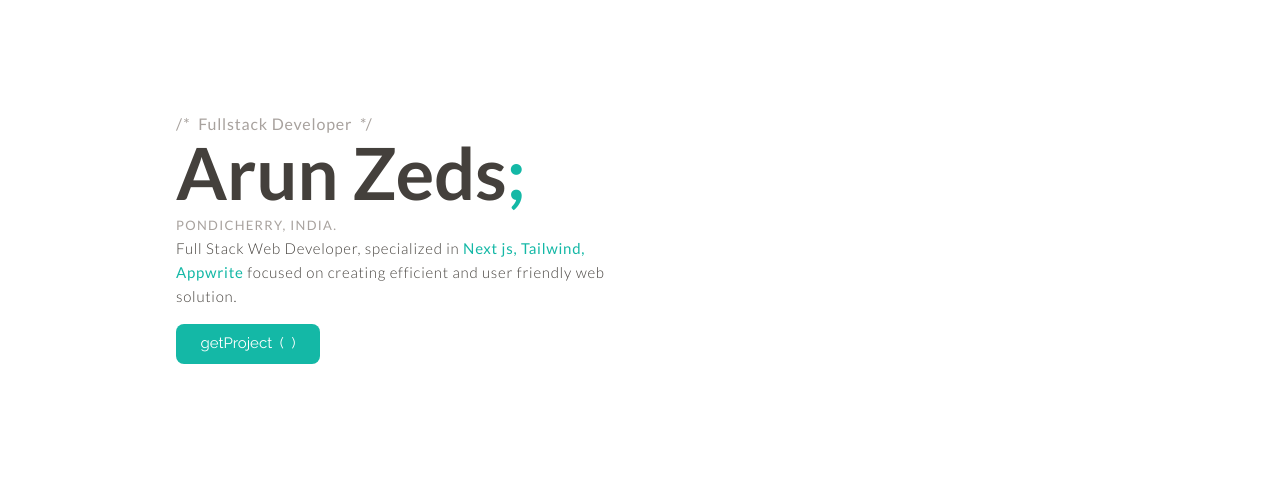
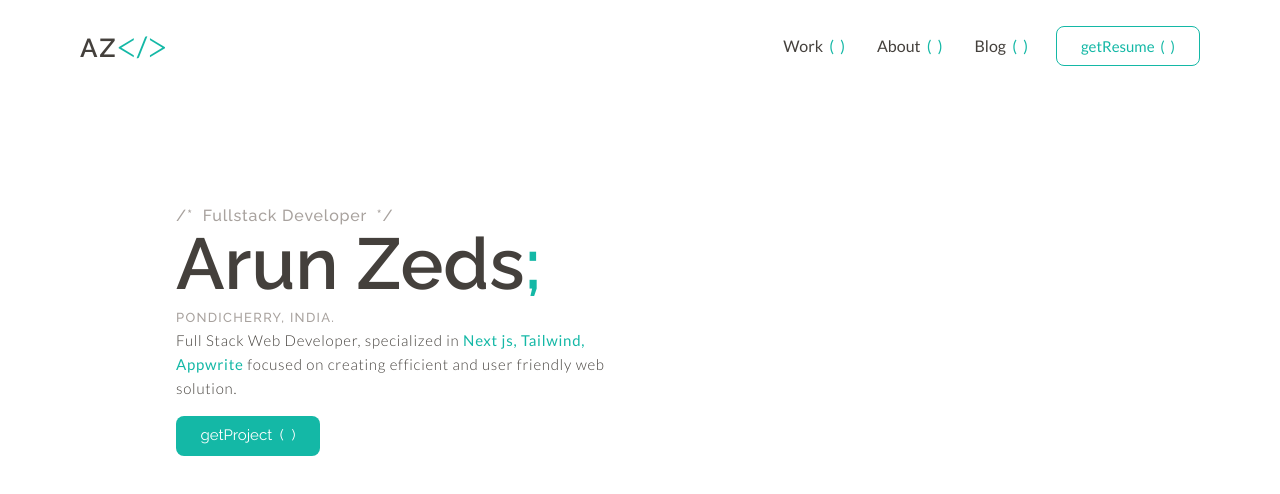
Before and after one commit to aruncodr/arunzeds, a Next.js app: page / in a window 1280 px wide. Shown: the top 494 px of the page. Built offline with nearby package versions, Linux system fonts and the light colour scheme.

Commit message:
ui changed

```diff
--- a/app/page.js
+++ b/app/page.js
@@ -12,15 +12,16 @@ export default function Home() {
   return (
 <div className=''>
     <div>
+      <Header/>
     </div>
 
     <div className='flex text-stone-700'>
       <div className='md:w-1/2 pt-28 pl-12 md:pl-44'>
-          <div className={`${lato.className} font-medium tracking-wider text-stone-400 `}>
+          <div className={` font-medium tracking-wider text-stone-400 `}>
             <span className={`leading-none`}>/*&nbsp; Fullstack Developer &nbsp;*/</span></div>
-          <div className={`${lato.className} font-semibold text-7xl`}>
+          <div className={` font-semibold text-7xl`}>
             Arun Zeds<span className='text-teal-500'>;</span></div>
-          <div className={`${lato.className} pt-2 text-stone-400 text-[13px]`}>
+          <div className={` pt-2 text-stone-400 text-[13px]`}>
             <div className='font-medium tracking-widest'>PONDICHERRY, INDIA.</div>
           </div>
           <div className={lato.className}><span className='pt-2 text-[15px] font-light tracking-wider md:pr-[200px]'>
```
